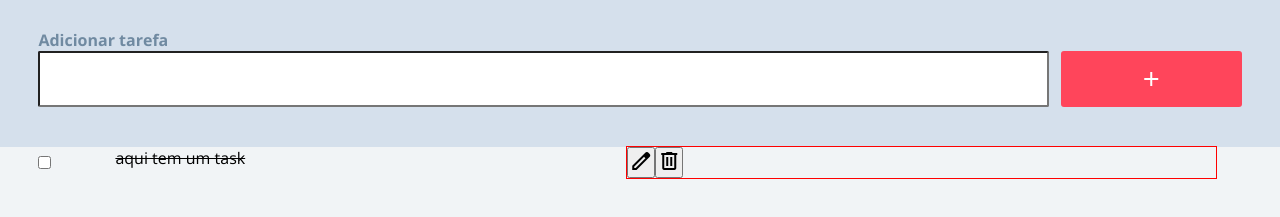
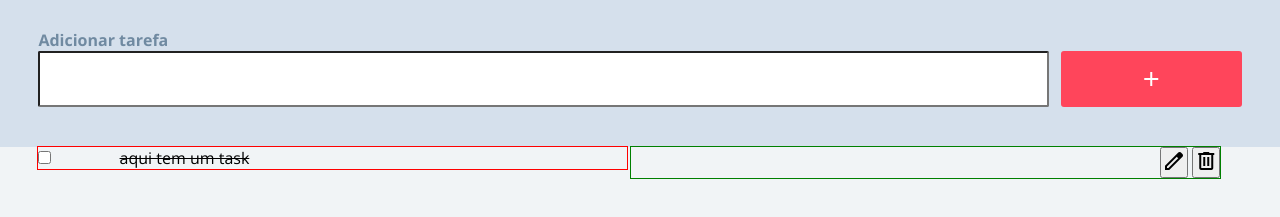
Before and after one commit to FeitosaJP/todolistcheckpoint, a plain HTML site: page index.html in a window 1280 px wide. Shown: the part 141-358 px from the top of the page. Drawn offline with nearby package versions, Linux system fonts and the light colour scheme.

Commit message:
Primeira linha da area de task corrigida com inline-block e exclusao de classes sem uso no html

```diff
--- a/css/style.css
+++ b/css/style.css
@@ -131,33 +131,27 @@ header {
 }
 
 .task{
-  /* outline: solid 1px red; */
+  outline: solid 1px red;
   width: 46vw;
-  display:flex;
+  display: inline-block;
+  vertical-align: top;
+  /*display:flex;
   flex-direction: row;
-  gap: 5vw;
+  gap: 5vw; */
 }
 
-/* .typetask{
-  margin-left: 15%;
-  display: inline-block;
-} */
+ .typetask{
+  display: inline;
+  margin-left: 5vw;
+}
 
 .botao{
-  /* outline: solid 1px green; */
+  outline: solid 1px green;
   width: 46vw;
-  display: flex;
+  display: inline-block;
+  text-align: right;
+  /*display: flex;
   flex-direction: row;
-  text-align: center;
   outline: solid 1px red;
+  text-align: right; */
 }
-
-.icon{
-  gap: 46vw;
-}
-
-.teste{
-  display: flex;
-  flex-direction: row;
-  text-align: center;
-}
--- a/index.html
+++ b/index.html
@@ -45,7 +45,7 @@
     </section>
     <section class="tasksection">
       <!-- <div class="container"> -->
-        <div class="container teste">
+        <div class="container">
         <div class="task">
           <input type="checkbox" name="" id="" />
           <p class="typetask"><s> aqui tem um task </s></p>
```
